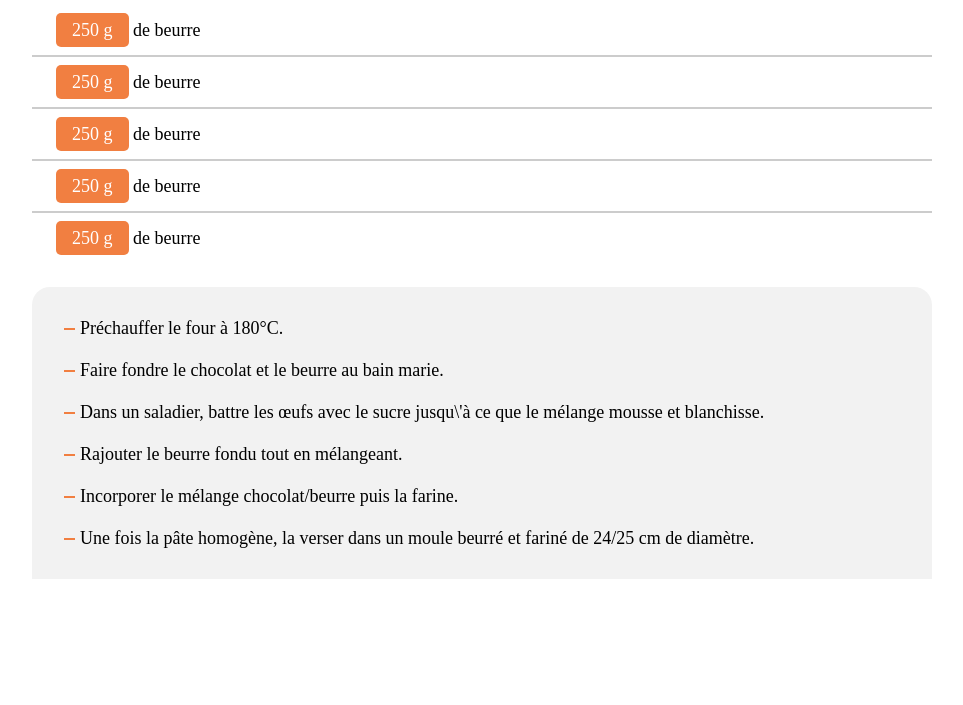
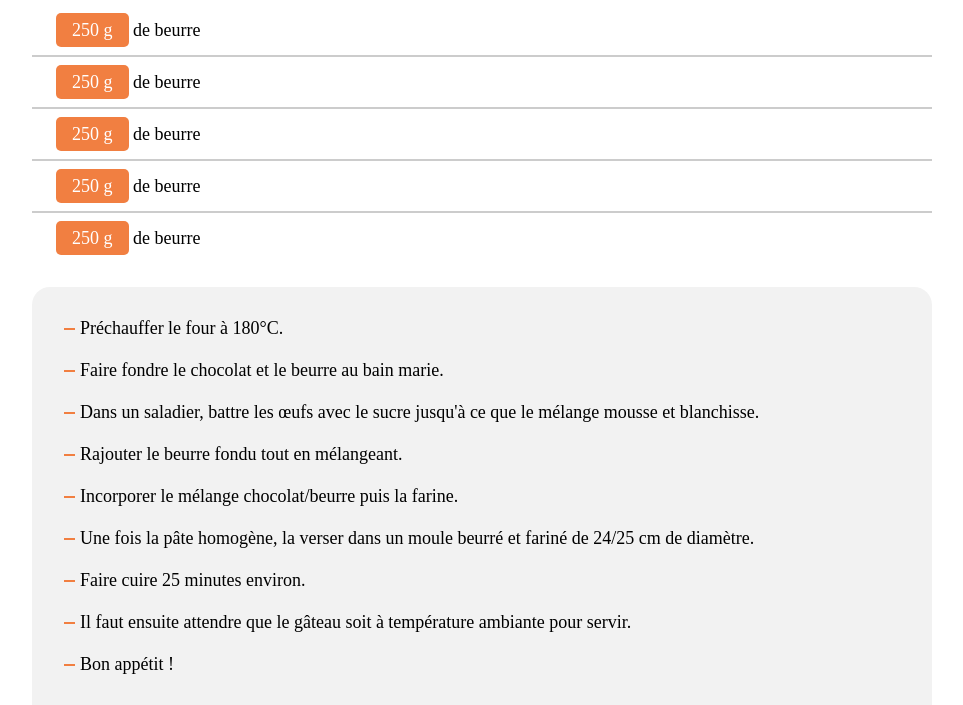
Before and after one commit to SylvieCanongia/REACT-JS-Recette-gateau-chocolat, a React app: page / in a window 1280 px wide. Shown: the part 697-1402 px from the top of the page, without its empty margins (158-1121 px from the left). Before the commit the page ends 1276 px from the top, so only its background shows below. Built offline with nearby package versions, Linux system fonts and the light colour scheme.

Commit message:
Dynamization of the steps component + added list key

```diff
--- a/src/components/App/index.js
+++ b/src/components/App/index.js
@@ -21,7 +21,7 @@ const App = () => (
       thumbnail={recipe.thumbnail}
     />
     <Ingredients />
-    <Steps />
+    <Steps steps={recipe.instructions} />
   </div>
 );
 
--- a/src/components/Steps/index.js
+++ b/src/components/Steps/index.js
@@ -1,18 +1,25 @@
 import React from 'react';
+import PropTypes from 'prop-types';
 
 import './steps.scss';
 
-const Steps = () => (
-  <section className="steps">
-    <ol className="steps__list">
-      <li className="steps__list__item">Préchauffer le four à 180°C.</li>
-      <li className="steps__list__item">Faire fondre le chocolat et le beurre au bain marie.</li>
-      <li className="steps__list__item">Dans un saladier, battre les œufs avec le sucre jusqu\'à ce que le mélange mousse et blanchisse.</li>
-      <li className="steps__list__item">Rajouter le beurre fondu tout en mélangeant.</li>
-      <li className="steps__list__item">Incorporer le mélange chocolat/beurre puis la farine.</li>
-      <li className="steps__list__item">Une fois la pâte homogène, la verser dans un moule beurré et fariné de 24/25 cm de diamètre.</li>
-    </ol>
-  </section>
+const Steps = ({ steps }) => (
+  <>
+    <section className="steps">
+      <ol className="steps__list">
+        {steps.map((step) => (
+          <li className="steps__list__item" key={step}>
+            {step}
+          </li>
+        ))}
+      </ol>
+    </section>
+  </>
 );
 
+Steps.propTypes = {
+  // array of strings
+  steps: PropTypes.arrayOf(PropTypes.string).isRequired,
+};
+
 export default Steps;
--- a/src/components/Steps/steps.scss
+++ b/src/components/Steps/steps.scss
@@ -13,6 +13,7 @@
     }
 
     &__item::before {
+      // TODO adjust height of hyphen on small screens
       content: "";
       display: block;
       width: 0.6rem;
```
